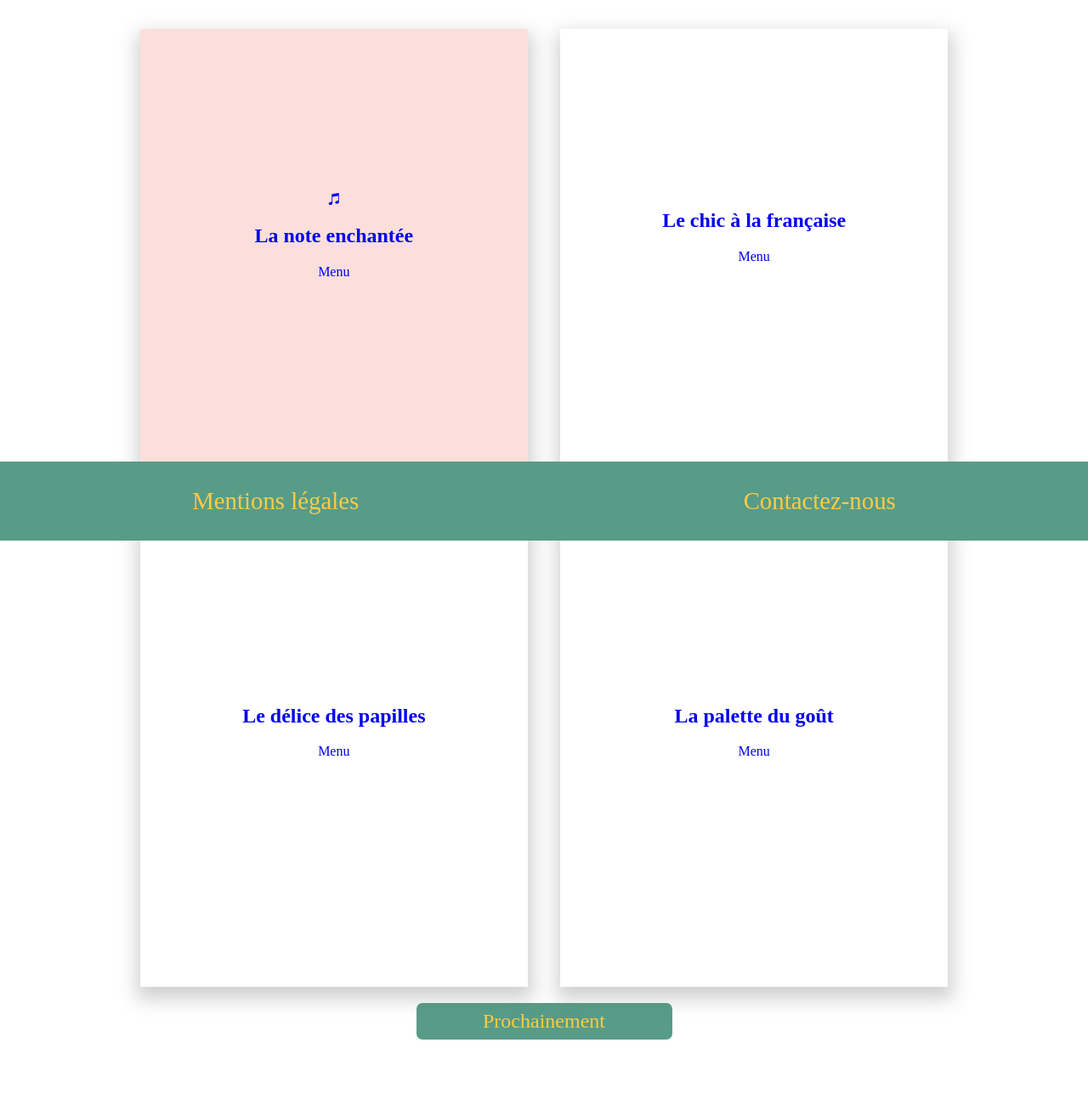
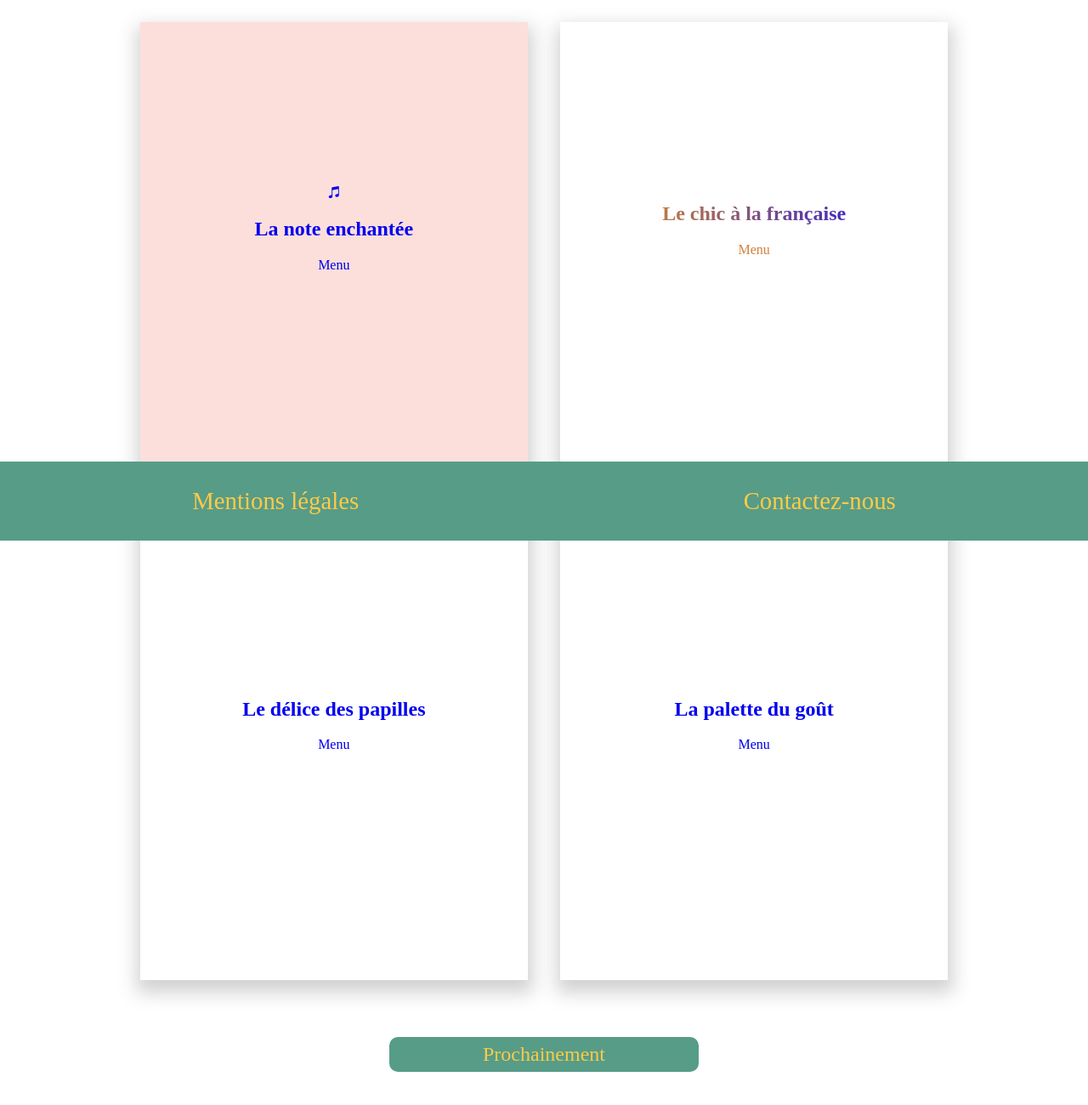
Before and after one commit to LancelleTimote/Projet-n-2-Dynamiser-une-page-web-avec-des-animations-CSS, a website: page index.html in a window 1280 px wide. Shown: the part 164-1464 px from the top of the page at 85% size. Drawn offline with Linux system fonts and the light colour scheme.

Commit message:
Finalisation header + index prochainement + mixin ombre

```diff
--- a/sass/base/base.scss
+++ b/sass/base/base.scss
@@ -1,3 +1,7 @@
+body {
+    margin: 0;
+}
+
 .main {
     max-width: 1140px;
     margin: auto;
--- a/sass/layout/header.scss
+++ b/sass/layout/header.scss
@@ -8,6 +8,5 @@ header {
     h1 {
         color: $color-bloc-writing;
         font-size: map-get($font-size, header);
-        text-align: center;
     }
 }
--- a/sass/pages/index.scss
+++ b/sass/pages/index.scss
@@ -22,6 +22,14 @@
         padding-top: 12em;
         text-align: center;
         @include box-shadow;
+        h2 {
+            background: -webkit-linear-gradient(left, orange , blue);
+            -webkit-background-clip: text;
+            color: transparent;
+        }
+        span {
+            color: rgba(204, 117, 45, 0.918);
+        }
     }
     &--delice {
         width: 40%;
@@ -42,15 +50,18 @@
 }
 
 .prochainement {
-    background-color: $color-bloc;
-    text-align: center;
-    padding: 0.5em;
-    width: 25%;
-    margin: auto;
-    border-radius: 7px;
+    padding-top: 3em;
+    display: flex;
+    justify-content: center;
     a {
+        background-color: $color-bloc;
         text-decoration: none;
+        text-align: center;
         color: $color-bloc-writing;
         font-size: map-get($font-size, prochainement);
+        min-width: 350px;
+        display: inline-block;
+        border-radius: 10px;
+        padding: 0.3em;
     }
 }
--- a/sass/utils/mixin.scss
+++ b/sass/utils/mixin.scss
@@ -1,3 +1,3 @@
 @mixin box-shadow {
-    box-shadow: 1px 10px 20px 5px rgba(112, 112, 112, 0.32);
+    box-shadow: 1px 10px 20px 5px rgba(112,112,112,0.32);
 }
```
Also changed, not shown: css/style.css, 1 other file.
